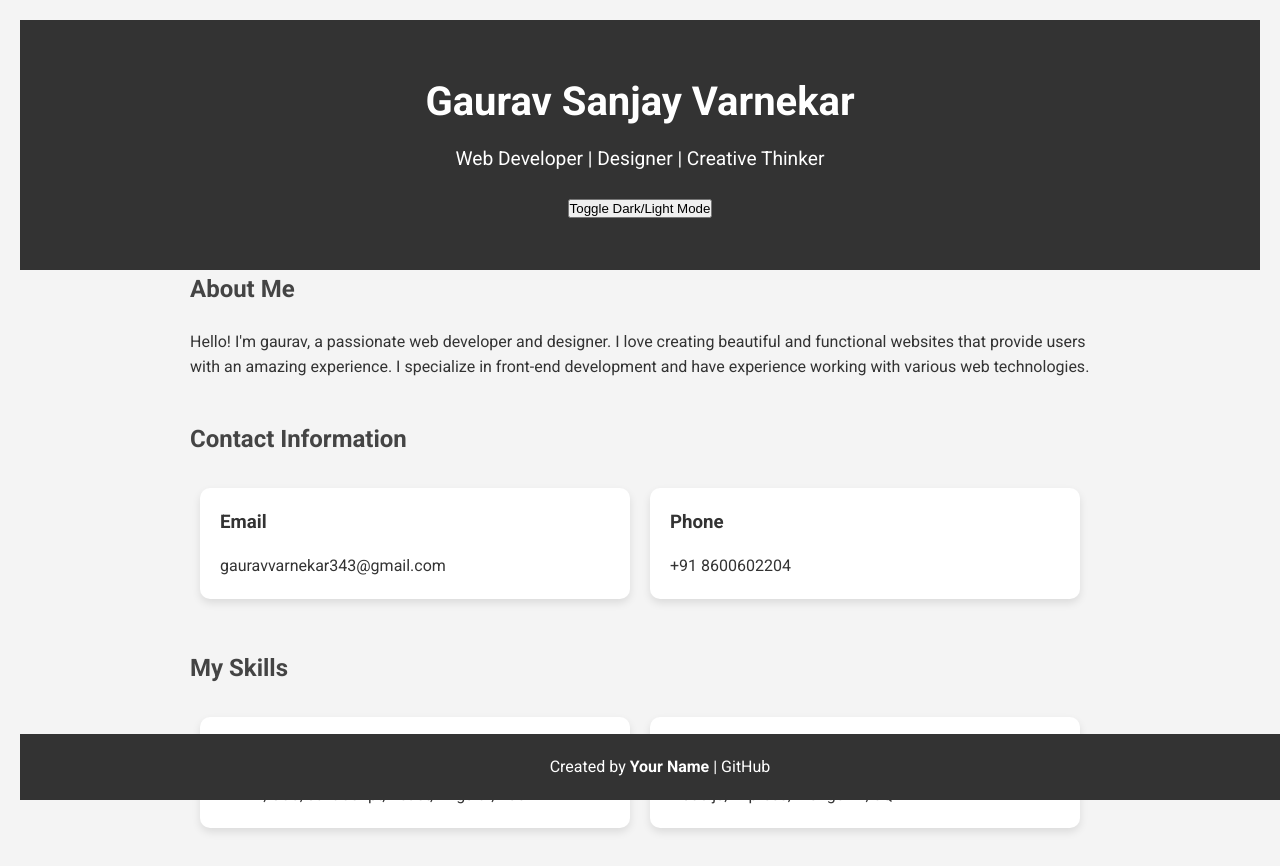
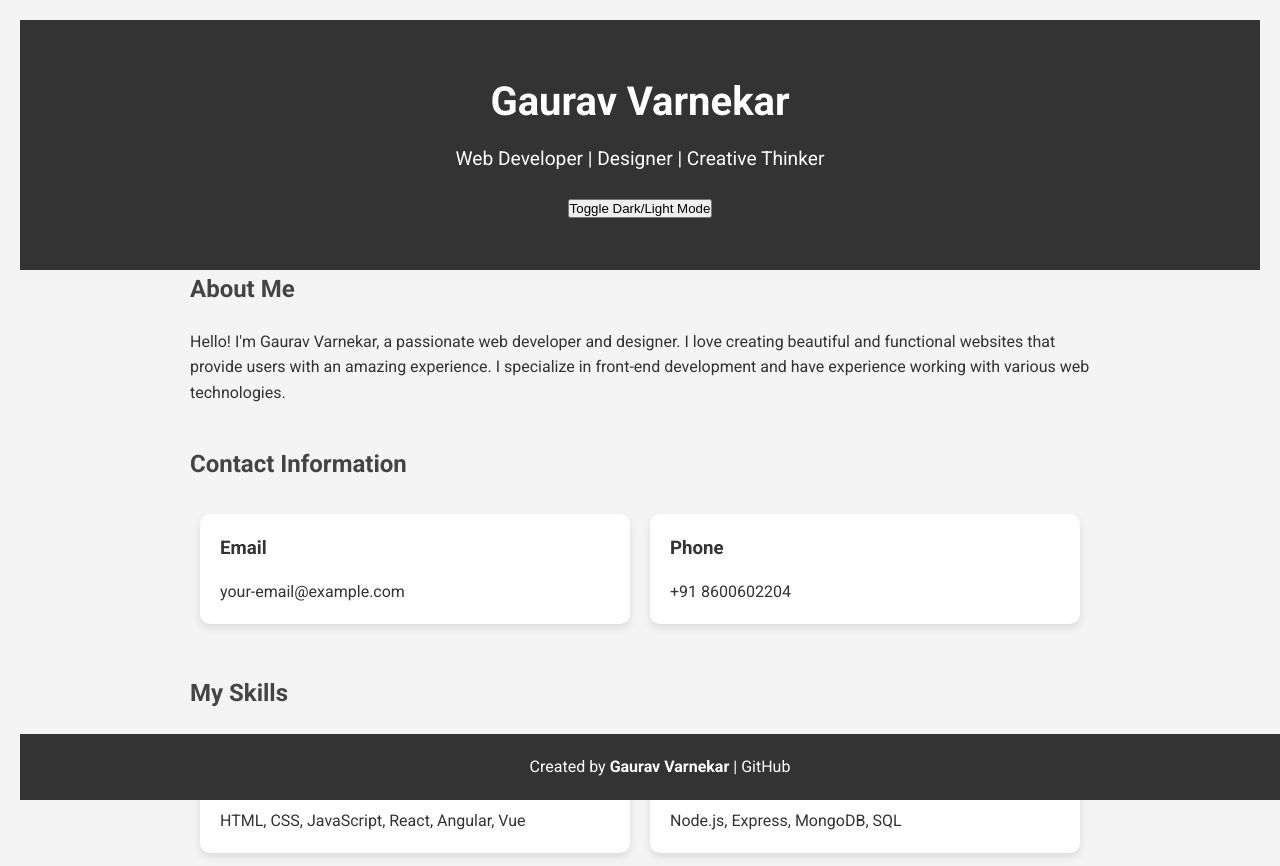
Before and after one commit to gauravvarnekar/my-website, a plain HTML site: page index.html in a window 1280 px wide. Shown: the top 866 px of the page. Drawn offline with Linux system fonts and the light colour scheme.

Commit message:
Updated index.html with new design

```diff
--- a/index.html
+++ b/index.html
@@ -3,7 +3,7 @@
 <head>
     <meta charset="UTF-8">
     <meta name="viewport" content="width=device-width, initial-scale=1.0">
-    <title>Your Name - Portfolio</title>
+    <title>Gaurav Varnekar - Portfolio</title>
     <link href="https://fonts.googleapis.com/css2?family=Roboto:wght@300;400;700&display=swap" rel="stylesheet">
     <style>
         /* Basic Reset */
@@ -105,7 +105,7 @@
 <body>
 
     <header>
-        <h1>Gaurav Sanjay Varnekar</h1>
+        <h1>Gaurav Varnekar</h1>
         <p>Web Developer | Designer | Creative Thinker</p>
         <button onclick="toggleTheme()">Toggle Dark/Light Mode</button>
     </header>
@@ -113,7 +113,7 @@
     <div class="content">
         <section>
             <h2>About Me</h2>
-            <p>Hello! I'm gaurav, a passionate web developer and designer. I love creating beautiful and functional websites that provide users with an amazing experience. I specialize in front-end development and have experience working with various web technologies.</p>
+            <p>Hello! I'm Gaurav Varnekar, a passionate web developer and designer. I love creating beautiful and functional websites that provide users with an amazing experience. I specialize in front-end development and have experience working with various web technologies.</p>
         </section>
 
         <section>
@@ -121,7 +121,7 @@
             <div class="info">
                 <div>
                     <h3>Email</h3>
-                    <p>gauravvarnekar343@gmail.com</p>
+                    <p>your-email@example.com</p>
                 </div>
                 <div>
                     <h3>Phone</h3>
@@ -160,7 +160,7 @@
     </div>
 
     <footer>
-        <p>Created by <strong>Your Name</strong> | <a href="https://www.github.com/yourusername" target="_blank">GitHub</a></p>
+        <p>Created by <strong>Gaurav Varnekar</strong> | <a href="https://www.github.com/yourusername" target="_blank">GitHub</a></p>
     </footer>
 
     <script>
```
